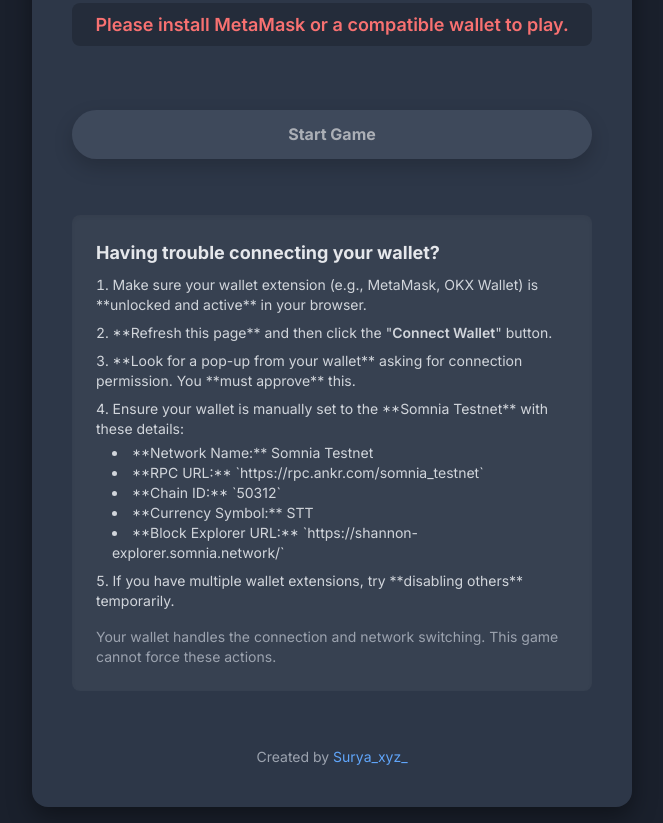
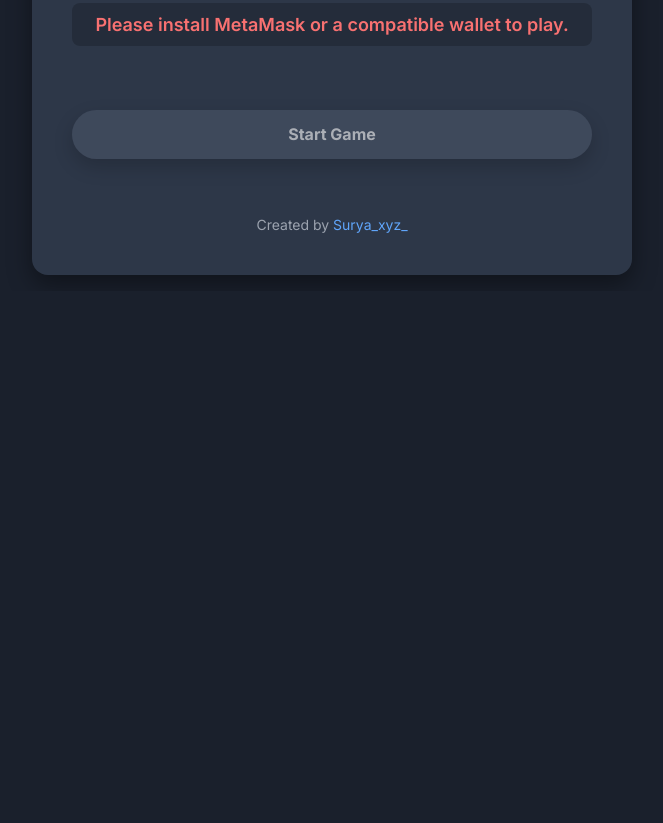
Before and after one commit to Surya20072002/TicTacToeSomnia, a plain HTML site: page index.html in a window 1280 px wide. Shown: the part 793-1616 px from the top of the page, without its empty margins (308-971 px from the left). After the commit the page ends 1084 px from the top, so only its background shows below. Drawn offline with nearby package versions, Linux system fonts and the light colour scheme.

Commit message:
Update index.html

```diff
--- a/index.html
+++ b/index.html
@@ -251,27 +251,6 @@
         <button id="forceEndGameBtn" class="mt-4 bg-red-600 hover:bg-red-700 text-white font-bold py-2 px-6 rounded-full shadow-lg hidden">
             Force End Game (if stuck)
         </button>
-
-        <!-- Wallet Connection Instructions -->
-        <div class="bg-gray-700 p-6 rounded-lg mt-8 shadow-inner text-sm text-gray-300 text-left">
-            <h3 class="text-lg font-bold text-gray-200 mb-2">Having trouble connecting your wallet?</h3>
-            <ol class="list-decimal list-inside space-y-2">
-                <li>Make sure your wallet extension (e.g., MetaMask, OKX Wallet) is **unlocked and active** in your browser.</li>
-                <li>**Refresh this page** and then click the "<span class="font-semibold">Connect Wallet</span>" button.</li>
-                <li>**Look for a pop-up from your wallet** asking for connection permission. You **must approve** this.</li>
-                <li>Ensure your wallet is manually set to the **Somnia Testnet** with these details:
-                    <ul class="list-disc list-inside ml-4 mt-1">
-                        <li>**Network Name:** Somnia Testnet</li>
-                        <li>**RPC URL:** `https://rpc.ankr.com/somnia_testnet`</li>
-                        <li>**Chain ID:** `50312`</li>
-                        <li>**Currency Symbol:** STT</li>
-                        <li>**Block Explorer URL:** `https://shannon-explorer.somnia.network/`</li>
-                    </ul>
-                </li>
-                <li>If you have multiple wallet extensions, try **disabling others** temporarily.</li>
-            </ol>
-            <p class="mt-4 text-gray-400">Your wallet handles the connection and network switching. This game cannot force these actions.</p>
-        </div>
 
         <!-- Credit line -->
         <div class="text-center mt-8 text-gray-400 text-sm">
```
